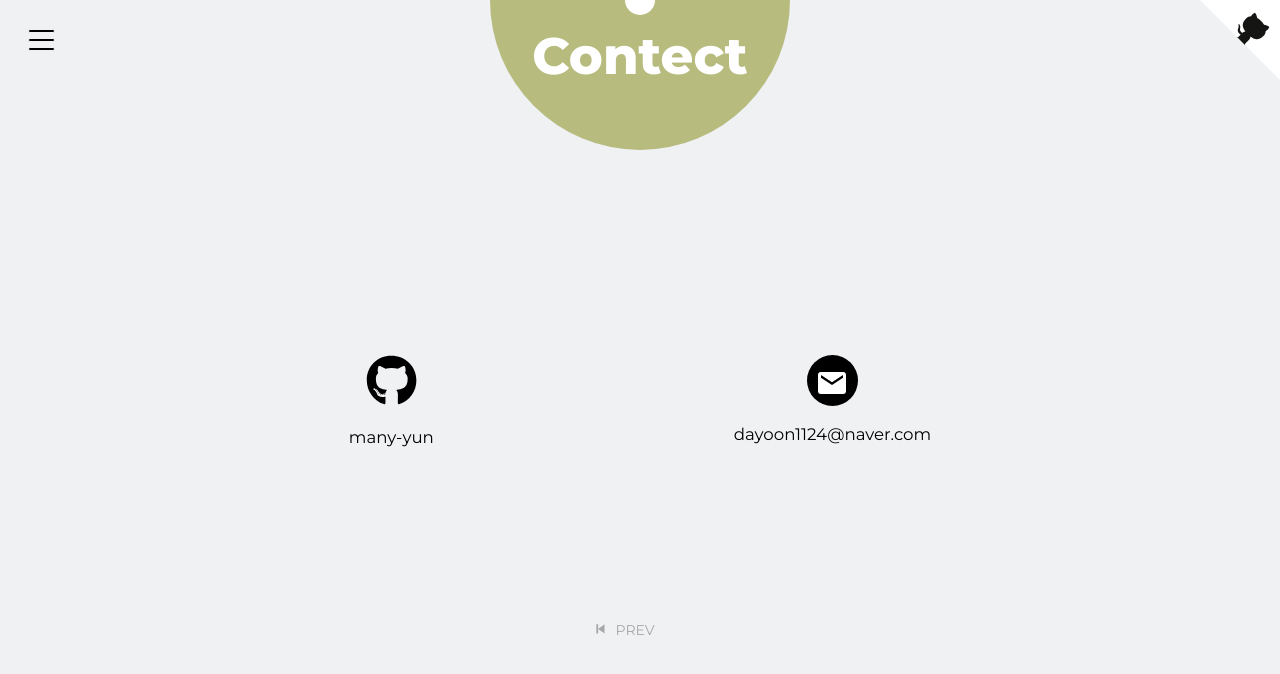
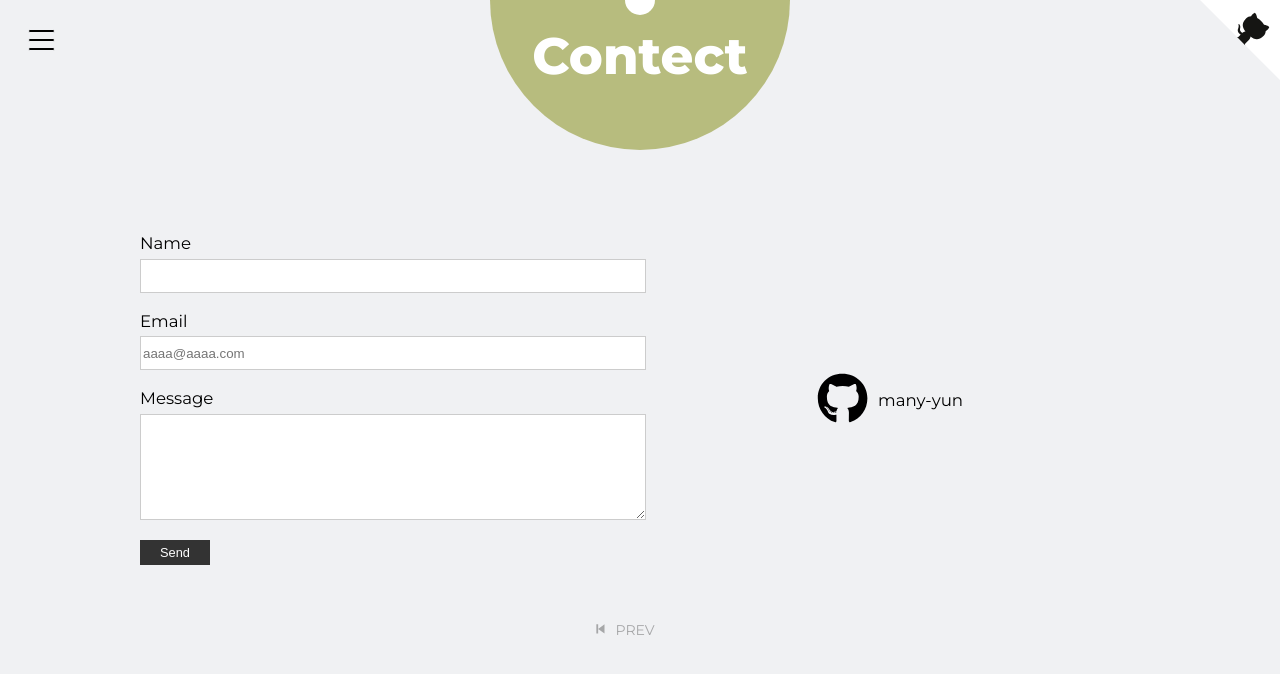
Before and after one commit to many-yun/my-portfolio, a React (Create React App) app: page /contect in a window 1280 px wide. Shown: the top 674 px of the page. Built offline with nearby package versions, Linux system fonts and the light colour scheme.

Commit message:
[ADD] 이메일 전송폼 추가

```diff
--- a/package.json
+++ b/package.json
@@ -4,6 +4,7 @@
   "version": "0.1.0",
   "private": true,
   "dependencies": {
+    "@emailjs/browser": "^3.11.0",
     "@testing-library/jest-dom": "^5.16.5",
     "@testing-library/react": "^13.4.0",
     "@testing-library/user-event": "^13.5.0",
--- a/src/pages/Contect.jsx
+++ b/src/pages/Contect.jsx
@@ -5,9 +5,10 @@ import GithubLink from '../components/GithubLink'
 import HamburgerMenu from '../components/HamburgerMenu'
 import { FaGithub } from 'react-icons/fa'
 import { IoMdMail } from 'react-icons/io'
-import { useState } from 'react'
+import { useState, useRef } from 'react'
 import { BiSkipNext, BiSkipPrevious } from 'react-icons/bi'
 import OpenPcWarning from '../components/OpenPcWarning'
+import emailjs from '@emailjs/browser'
 
 const Connect = () => {
   const location = useLocation()
@@ -27,6 +28,22 @@ const Connect = () => {
     }, 1000)
   }
 
+  const form = useRef()
+
+  const sendEmail = e => {
+    e.preventDefault()
+
+    emailjs.sendForm('service_04iajla', 'template_xrdj3sp', form.current, 'ZOYCFhh0jXrafvhL4').then(
+      result => {
+        alert('메일이 전송되었습니다.')
+        window.location.reload()
+      },
+      error => {
+        alert('메일 전송에 실패했습니다.')
+      },
+    )
+  }
+
   return (
     <ContectWrapper className={goToPage}>
       <OpenPcWarning />
@@ -35,19 +52,22 @@ const Connect = () => {
       <HamburgerMenu />
       <FlexWrapper>
         <ContectTextWrapper>
+          <EmailFormWrapper>
+            <form ref={form} onSubmit={sendEmail}>
+              <label>Name</label>
+              <input type="text" name="from_name" />
+              <label>Email</label>
+              <input type="email" name="from_email" placeholder="aaaa@aaaa.com" />
+              <label>Message</label>
+              <textarea name="message" />
+              <input type="submit" value="Send" />
+            </form>
+          </EmailFormWrapper>
           <div>
             <Link to="https://github.com/many-yun" target="_blank">
               <FaGithub />
             </Link>
             <p>many-yun</p>
-          </div>
-          <div>
-            <Link to="mailto:dayoon1124@naver.com">
-              <IconWrapper>
-                <IoMdMail style={{ color: 'white', fontSize: '2.5rem', marginTop: '12px' }} />
-              </IconWrapper>
-            </Link>
-            <p>dayoon1124@naver.com</p>
           </div>
         </ContectTextWrapper>
       </FlexWrapper>
@@ -62,6 +82,44 @@ const Connect = () => {
 }
 
 export default Connect
+
+const EmailFormWrapper = styled.div`
+  width: 300px;
+
+  & form {
+    display: flex;
+    flex-direction: column;
+    align-items: flex-start;
+
+    & label {
+      margin-bottom: 7px;
+    }
+
+    & input[type='text'],
+    & input[type='email'] {
+      height: 30px;
+      margin-bottom: 20px;
+      width: 100%;
+      border: 1px solid #ccc;
+    }
+
+    & textarea {
+      margin-bottom: 20px;
+      width: 100%;
+      height: 100px;
+      border: 1px solid #ccc;
+    }
+
+    & input[type='submit'] {
+      cursor: pointer;
+      padding: 5px 20px;
+      border: 0;
+      background-color: #333;
+      color: white;
+      font-size: 1rem;
+    }
+  }
+`
 
 const goPrevPage = keyframes`
 0%{transform: translate(0%, 0);}
@@ -92,11 +150,20 @@ const ContectTextWrapper = styled.div`
   font-size: 1.3rem;
 
   & > div {
-    padding: 0 150px;
+    width: 500px;
+
+    &:nth-child(2) {
+      display: flex;
+      justify-content: center;
+      align-items: center;
+
+      & p {
+      }
+    }
   }
 
   & a {
-    padding-bottom: 20px;
+    padding-right: 10px;
     display: inline-block;
     color: black;
 
```
